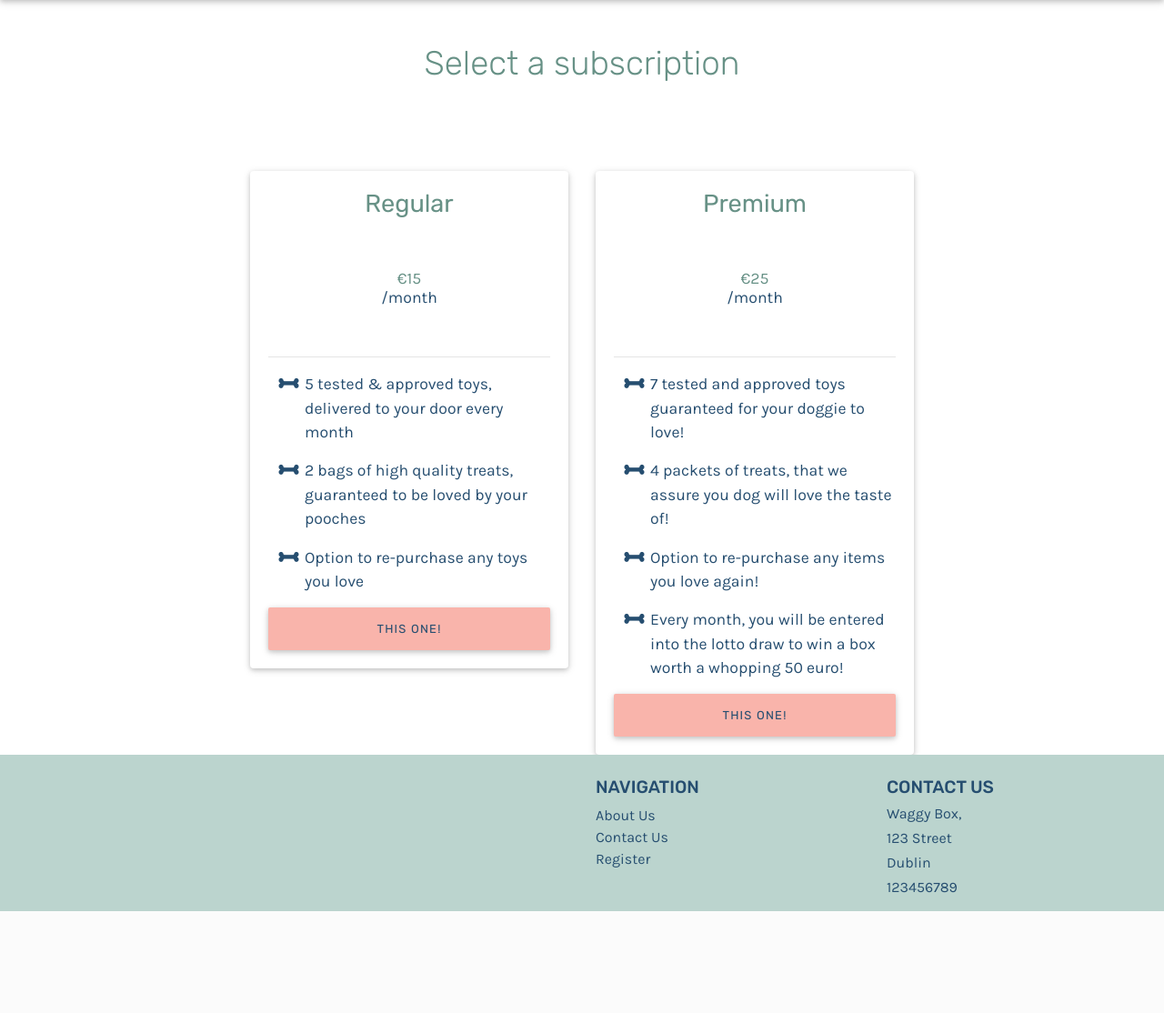
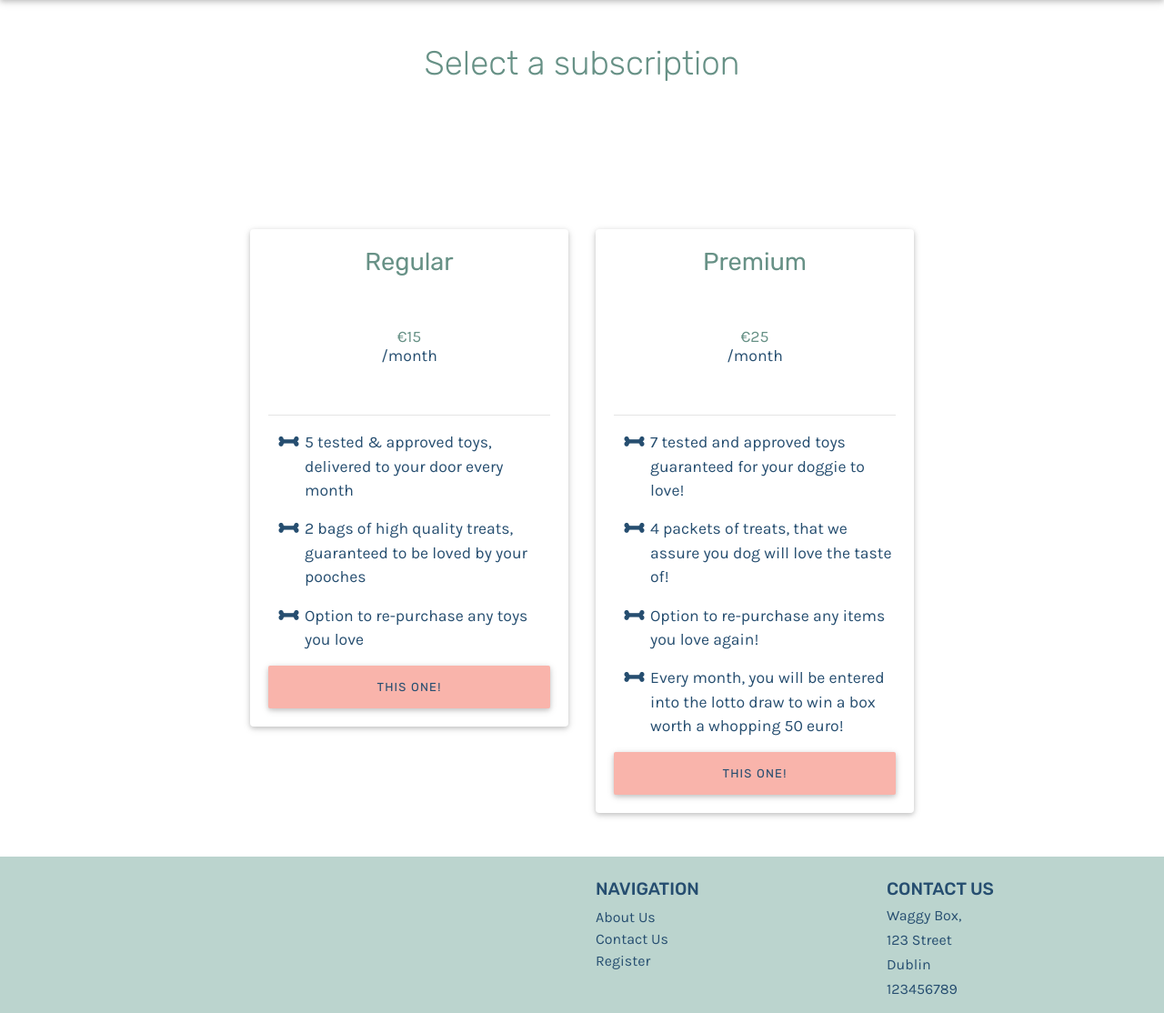
Before and after one commit to ClaireLally8/Waggy-Box, a Django app: page /membership/types/ in a window 1280 px wide. Shown: the part 76-1190 px from the top of the page at 91% size. Before the commit the page ends 1078 px from the top, so only its background shows below. Run offline with Django 3.2, Linux system fonts and the light colour scheme; a user stored in the database is signed in; data comes from the database, SQL or seed files in the repository; tables that the repository leaves empty hold one stand-in row (values such as "Sample post"); some libraries are stand-ins or nearby versions.

Commit message:
added padding to bottom of section

```diff
--- a/memberships/templates/memberships/membership_list.html
+++ b/memberships/templates/memberships/membership_list.html
@@ -3,7 +3,7 @@
 
 {% block content %}
 <h2 class="section-head py-5 text-center">Select a subscription</h2>
-<section class="pricing mt-5">
+<section class="section mt-5">
   <div class="container">
     <div class="row d-flex justify-content-center">
       {% for member in memberships %}
```
